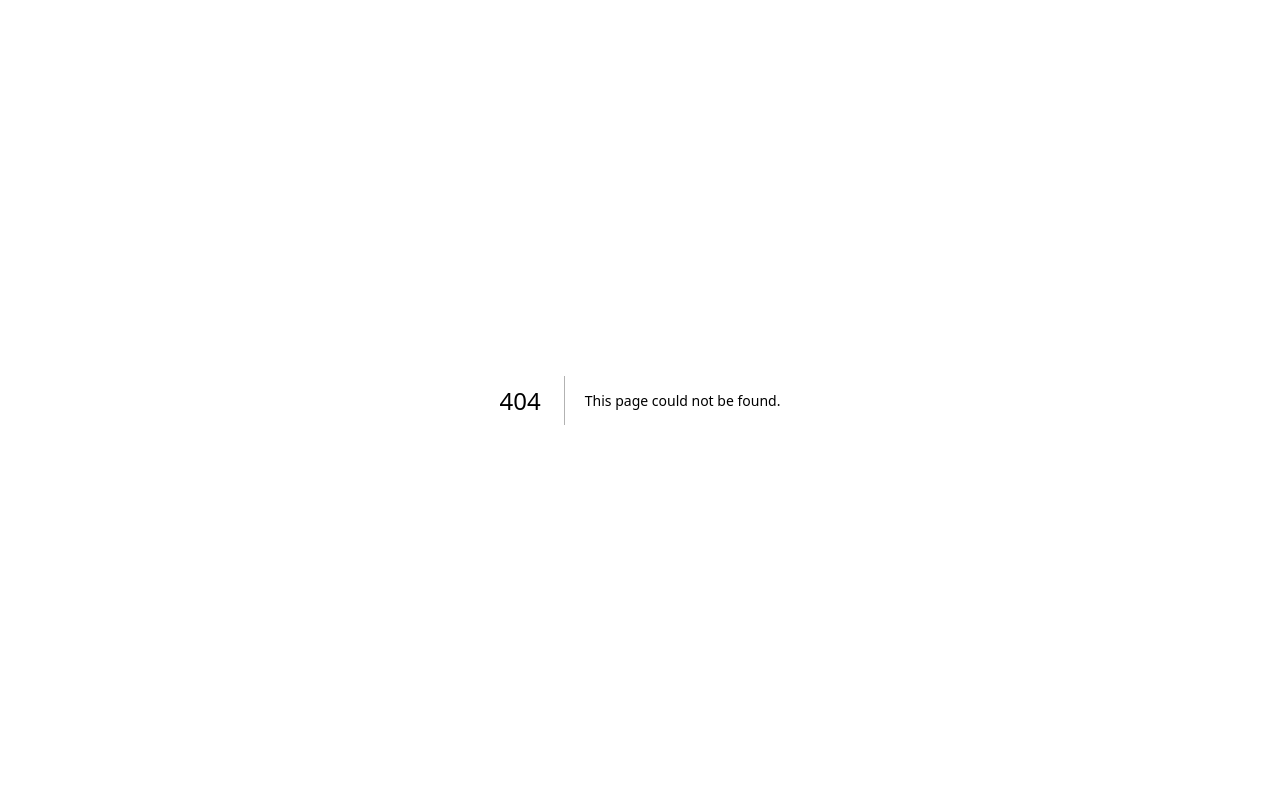
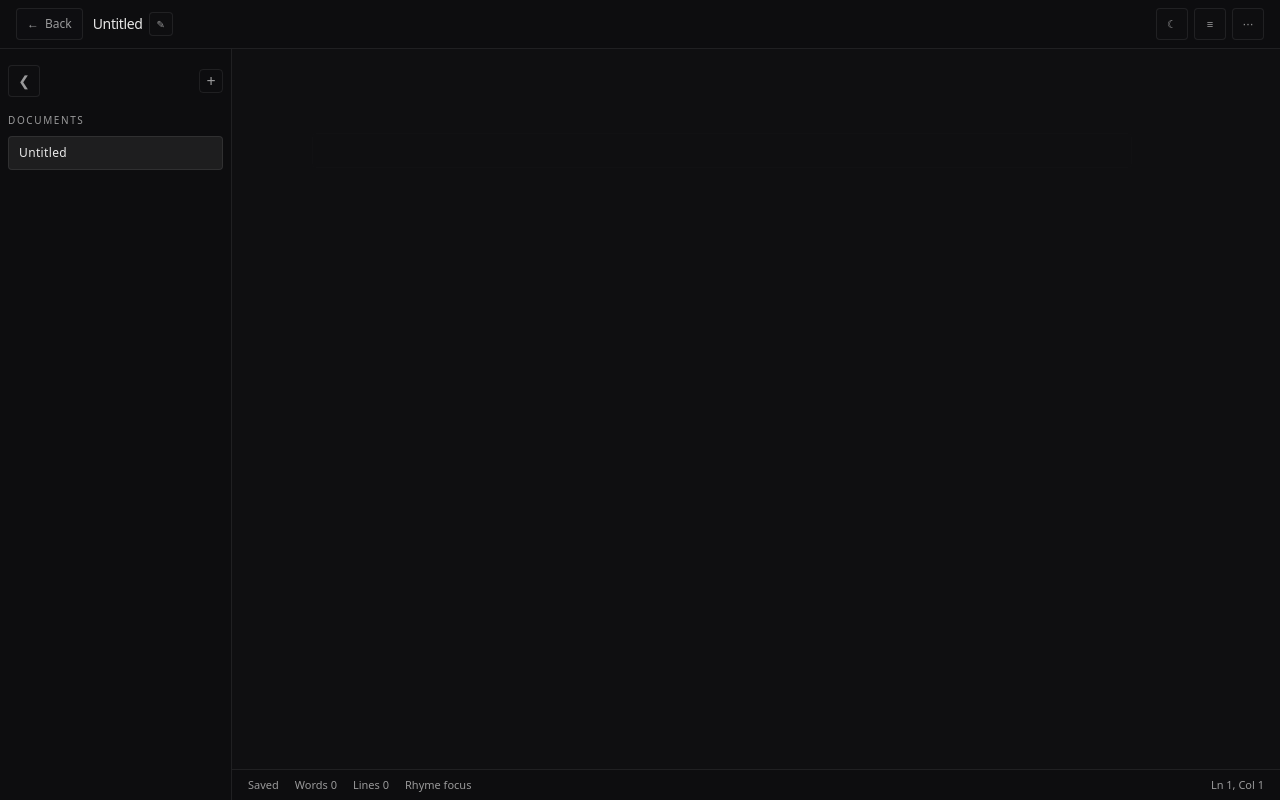
Before and after one commit to ClayTheMisfit/rhyme-lines, a Next.js app: page /editor/1 in a window 1280 px wide. Before the commit this address had no page. Built offline with nearby package versions, Linux system fonts and the light colour scheme.

Commit message:
Fix editor production build by moving project routing to /editor/[id]

```diff
--- /dev/null
+++ b/src/app/editor/[id]/page.tsx
@@ -0,0 +1,10 @@
+import EditorLayout from '@/components/EditorLayout'
+
+type EditorProjectPageProps = {
+  params: Promise<{ id: string }>
+}
+
+export default async function EditorProjectPage({ params }: EditorProjectPageProps) {
+  const { id } = await params
+  return <EditorLayout projectId={id} />
+}
--- a/src/app/editor/page.tsx
+++ b/src/app/editor/page.tsx
@@ -1,5 +1,5 @@
-import EditorLayout from '@/components/EditorLayout'
+import { EditorRouteRedirect } from '@/components/editor/EditorRouteRedirect'
 
-export default function EditorPage() {
-  return <EditorLayout />
+export default function EditorLandingPage() {
+  return <EditorRouteRedirect />
 }
--- a/src/components/EditorLayout.tsx
+++ b/src/components/EditorLayout.tsx
@@ -1,7 +1,6 @@
 'use client'
 
 import { useEffect, useMemo, useState } from 'react'
-import { useSearchParams } from 'next/navigation'
 import { useTabsStore } from '@/store/tabsStore'
 import { shallow } from 'zustand/shallow'
 import TopBar from '@/components/TopBar'
@@ -13,8 +12,11 @@ const SIDEBAR_COLLAPSED_KEY = 'rhyme-lines:editor-sidebar-collapsed'
 const SIDEBAR_EXPANDED_WIDTH = 232
 const SIDEBAR_COLLAPSED_WIDTH = 52
 
-export default function EditorLayout() {
-  const searchParams = useSearchParams()
+type EditorLayoutProps = {
+  projectId?: string | null
+}
+
+export default function EditorLayout({ projectId }: EditorLayoutProps = {}) {
   const { tabs, activeTabId, newTab, setActive } = useTabsStore(
     (state) => ({
       tabs: state.tabs,
@@ -62,14 +64,13 @@ export default function EditorLayout() {
   }, [])
 
   useEffect(() => {
-    const projectFromUrl = searchParams.get('project')
-    const projectId = projectFromUrl || getLastOpenProjectId()
-    if (!projectId) return
-    if (!tabs.some((tab) => tab.id === projectId)) return
-    if (activeTabId !== projectId) {
-      setActive(projectId)
+    const targetProjectId = projectId || getLastOpenProjectId()
+    if (!targetProjectId) return
+    if (!tabs.some((tab) => tab.id === targetProjectId)) return
+    if (activeTabId !== targetProjectId) {
+      setActive(targetProjectId)
     }
-  }, [activeTabId, searchParams, setActive, tabs])
+  }, [activeTabId, projectId, setActive, tabs])
 
   useEffect(() => {
     if (activeTabId) {
--- a/src/components/dashboard/dashboard-shell.tsx
+++ b/src/components/dashboard/dashboard-shell.tsx
@@ -33,7 +33,7 @@ export function DashboardShell() {
   const handleCreateProject = useCallback(() => {
     const project = createProject('Untitled')
     setLastOpenProjectId(project.id)
-    router.push(`/editor?project=${project.id}`)
+    router.push(`/editor/${project.id}`)
   }, [router])
 
   const handleDeleteProject = useCallback(
--- a/src/components/dashboard/manuscript-row.tsx
+++ b/src/components/dashboard/manuscript-row.tsx
@@ -14,7 +14,7 @@ const formatUpdatedAt = (iso: string) => {
 export function ManuscriptRow({ project, onDelete }: ManuscriptRowProps) {
   return (
     <li className="grid grid-cols-[minmax(0,1fr)_auto] items-center gap-3 border border-white/[0.032] bg-[#18181a] px-4 py-4.5 sm:px-5 sm:py-5">
-      <Link href={`/editor?project=${project.id}`} className="min-w-0">
+      <Link href={`/editor/${project.id}`} className="min-w-0">
         <p className="truncate text-[15px] text-white/88">{project.title}</p>
         <p className="mt-1.5 truncate text-xs tracking-[0.02em] text-white/36">
           {project.preview || 'Empty draft'}
--- /dev/null
+++ b/src/components/editor/EditorRouteRedirect.tsx
@@ -0,0 +1,20 @@
+'use client'
+
+import { useEffect } from 'react'
+import { useRouter } from 'next/navigation'
+import { getLastOpenProjectId } from '@/lib/projects/storage'
+
+export function EditorRouteRedirect() {
+  const router = useRouter()
+
+  useEffect(() => {
+    const lastProjectId = getLastOpenProjectId()
+    if (lastProjectId) {
+      router.replace(`/editor/${lastProjectId}`)
+      return
+    }
+    router.replace('/')
+  }, [router])
+
+  return <div className="min-h-screen bg-black" aria-hidden />
+}
```
